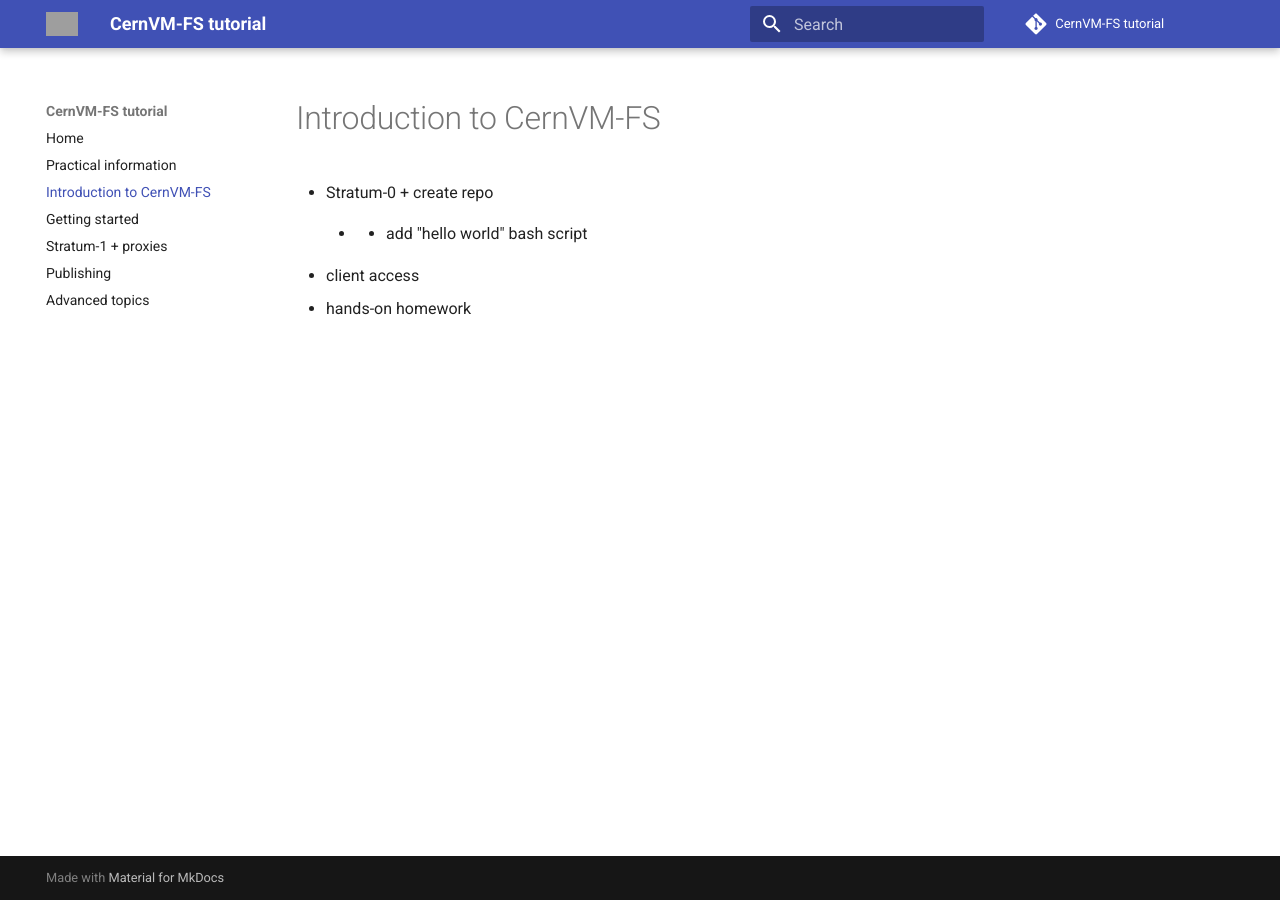
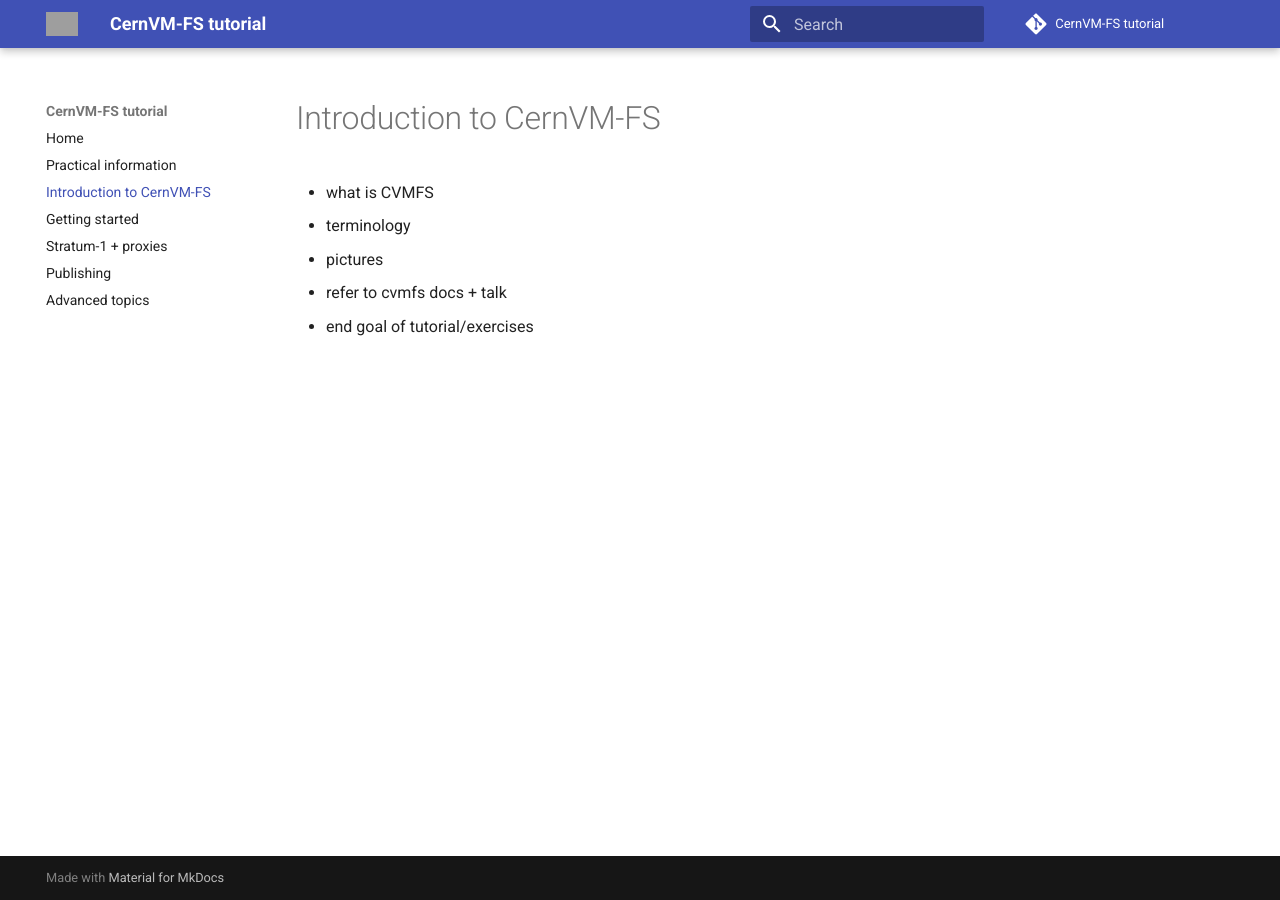
Before and after one commit to cvmfs-contrib/cvmfs-tutorial-2021, an MkDocs documentation site: the page built from docs/01_introduction.md, in a window 1280 px wide. Built offline with MkDocs 1.6.1 and Material for MkDocs 9.7.7, drawn with Linux system fonts in a browser that asks for light colours; comment, search, counter and statistics services are not loaded; grey boxes are pictures that could not be loaded.

Commit message:
correct scope

```diff
--- a/docs/01_introduction.md
+++ b/docs/01_introduction.md
@@ -1,6 +1,7 @@
 # Introduction to CernVM-FS
 
-- Stratum-0 + create repo
-	- + add "hello world" bash script
-- client access
-- hands-on homework
+- what is CVMFS
+- terminology
+- pictures
+- refer to cvmfs docs + talk
+- end goal of tutorial/exercises
```
